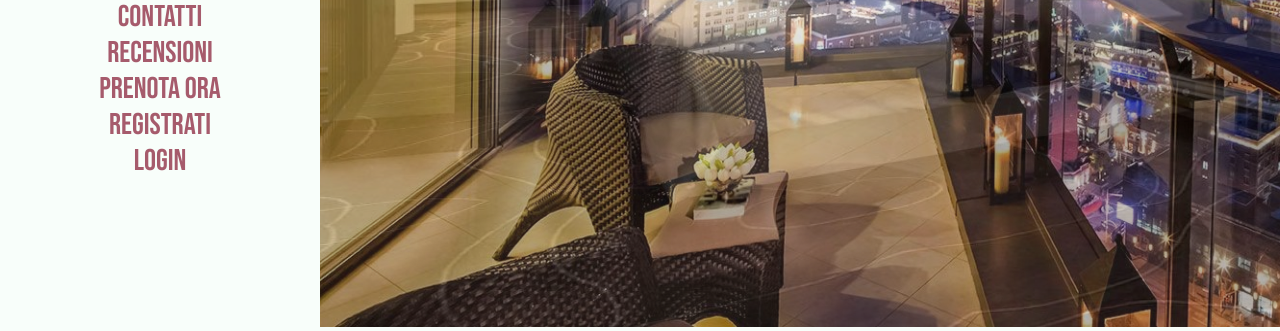
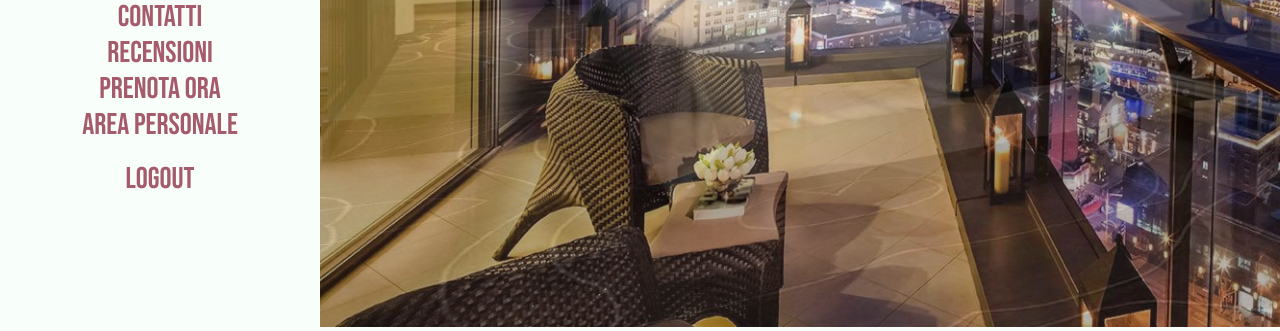
Before and after one commit to AngeloTrifelli/Tesina-LWEB, a PHP site: page /intro.php in a window 1280 px wide. Shown: the part 473-804 px from the top of the page. Run offline with PHP 8.4, Linux system fonts and the light colour scheme; the visitor is signed in with stand-in values (Sample User, id 1).

Commit message:
Ora le scritte mostrate cambiano se l'utente è loggato

```diff
--- a/CSS/intro.css
+++ b/CSS/intro.css
@@ -143,3 +143,17 @@ a{
     width: 34%;
     border-radius: 8px;
 }
+
+
+.logoutButton{
+    border: none;
+    cursor: pointer;
+    font-family: 'Bebas Neue', cursive;
+    font-size: 30px;
+    color: #a65b6c;
+    transition: all 300ms ease;
+}
+
+.logoutButton:hover{
+    color:#871f30 ;
+}
--- a/PHP/intro.php
+++ b/PHP/intro.php
@@ -1,4 +1,16 @@
 <?php
+    session_start();
+
+    if(isset($_POST['LOGOUT'])){
+        if($_SESSION['loginType'] == "Cliente"){
+            unset($_SESSION['codFiscUtenteLoggato']);
+            unset($_SESSION['soggiornoAttivo']);
+            unset($_SESSION['loginType']);
+        }
+        else{
+            unset($_SESSION['loginType']);
+        }
+    }
     echo'<?xml version="1.0" encoding="UTF-8"?>';
 ?>
 
@@ -8,15 +20,15 @@ echo'<?xml version="1.0" encoding="UTF-8"?>';
     <head>
         <title>Sapienza hotel</title>
 
-        <style>
+        <style type="text/css">
             <?php include "../CSS/intro.css" ?>
          </style>
 
         <link rel="preconnect" href="https://fonts.googleapis.com" />
         <link rel="preconnect" href="https://fonts.gstatic.com" crossorigin />
-        <link href="https://fonts.googleapis.com/css2?family=Bebas+Neue&display=swap" rel="stylesheet" />
+        <link href="https://fonts.googleapis.com/css2?family=Bebas+Neue&amp;display=swap" rel="stylesheet" />
         <link rel="preconnect" href="https://fonts.googleapis.com" />
-        <link href="https://fonts.googleapis.com/css2?family=Source+Sans+Pro&display=swap" rel="stylesheet" />
+        <link href="https://fonts.googleapis.com/css2?family=Source+Sans+Pro&amp;display=swap" rel="stylesheet" />
       </head>
 
     <body>
@@ -47,6 +59,9 @@ echo'<?xml version="1.0" encoding="UTF-8"?>';
                     <a class="item" href="#">RECENSIONI</a>
                     <br/>
 
+                    <?php
+                        if(!isset($_SESSION['codFiscUtenteLoggato'])){
+                    ?>
                             <a class="item" href="./prenotaOra.php">PRENOTA ORA</a>
                             <br/>
 
@@ -55,6 +70,24 @@ echo'<?xml version="1.0" encoding="UTF-8"?>';
 
                             <a class="item" href="./login.php">LOGIN</a>
                             <br/>
+                    <?php
+                        }
+                        else{
+                            if($_SESSION['soggiornoAttivo'] == "null"){
+                                echo '
+                                <a class="item" href="./prenotaOra.php">PRENOTA ORA</a>
+                                <br />';
+                            }
+                    ?>
+                            <a class="item" href="./areaUtente.php">AREA PERSONALE</a>
+                            <form action="<?php echo $_SERVER['PHP_SELF']; ?>" method="post">
+                                <br />
+                                <input type="submit" class="logoutButton" value="LOGOUT" name="LOGOUT" />
+                            </form>
+                    <?php
+                        }
+                    ?>
+
 
                     </div>
 
```
Lines whose indentation alone changed are shown as unchanged.
